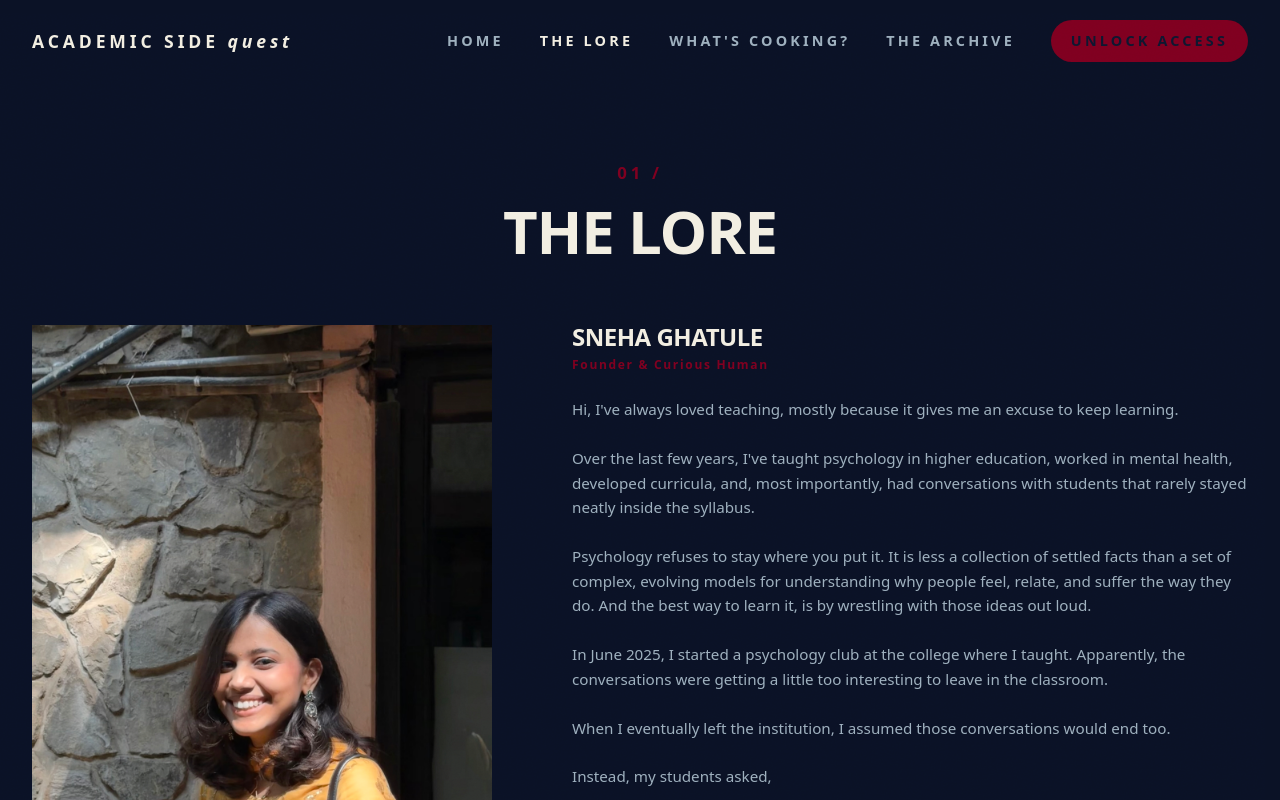
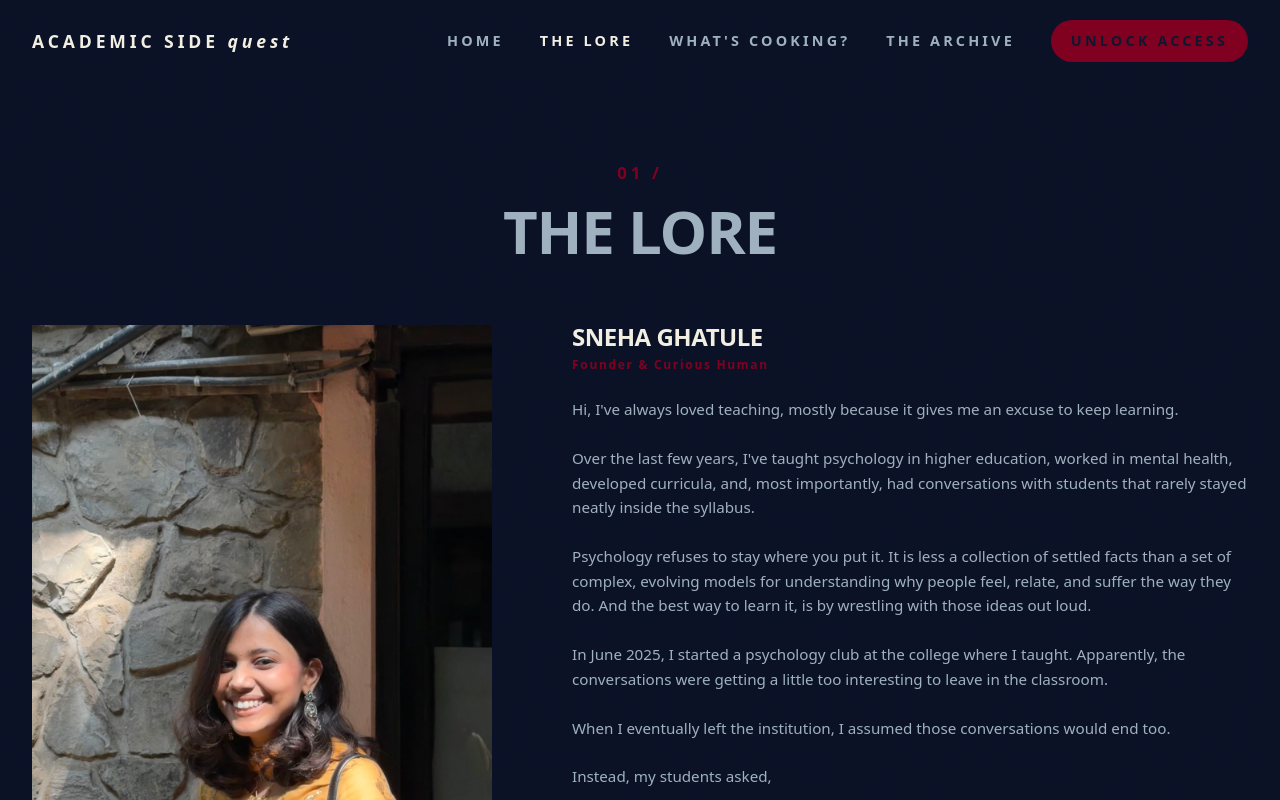
Before and after one commit to snehaghatule/academic-side-quest, a Next.js app: page /about in a window 1280 px wide. Shown: the top 800 px of the page. Built offline with nearby package versions, Linux system fonts and the light colour scheme; a web font is replaced by a local one.

Commit message:
Make THE LORE heading mist blue

```diff
--- a/src/components/sections/Founder.tsx
+++ b/src/components/sections/Founder.tsx
@@ -30,7 +30,7 @@ export function Founder() {
       <div className="mx-auto max-w-7xl">
         <div className="flex flex-col items-center">
           <span className="label label-large text-ember">01 /</span>
-          <h2 className="display mt-4 text-4xl font-bold uppercase leading-none tracking-[0.06em] text-ink sm:text-5xl md:text-6xl">
+          <h2 className="display mt-4 text-4xl font-bold uppercase leading-none tracking-[0.06em] text-mist sm:text-5xl md:text-6xl">
             the lore
           </h2>
         </div>
```
